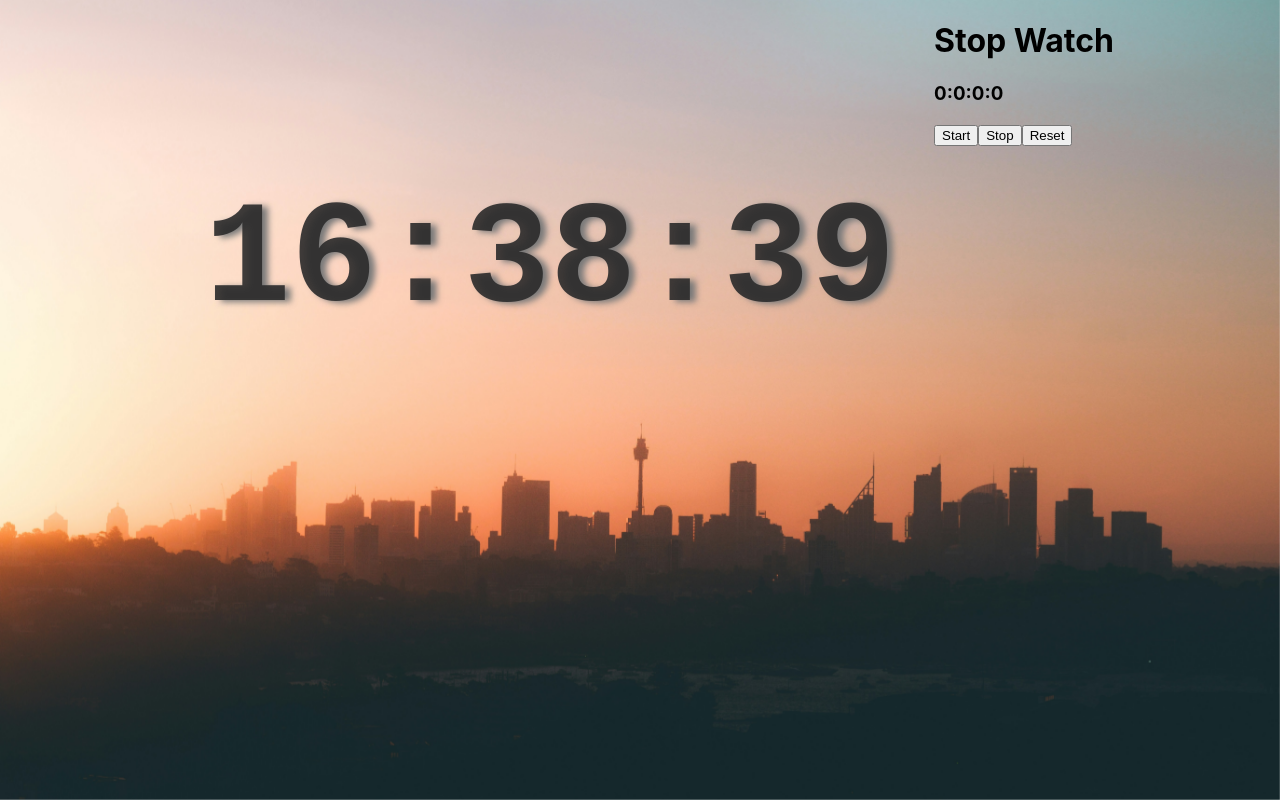
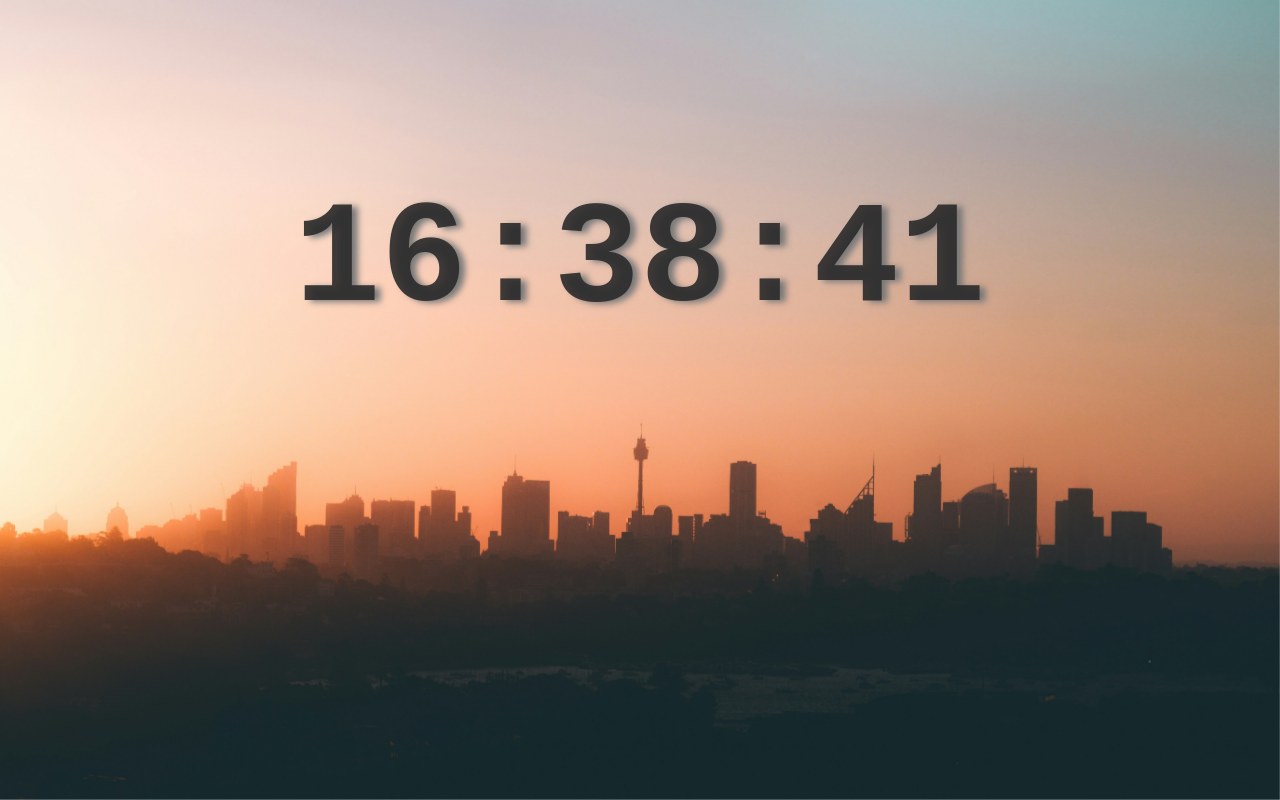
Before and after one commit to zahraRostami1999/digital-clock-app, a React (Create React App) app: page / in a window 1280 px wide. Built offline with nearby package versions, Linux system fonts and the light colour scheme.

Commit message:
edit App.js: add Clock and Stopwatch Routes

```diff
--- a/src/App.js
+++ b/src/App.js
@@ -1,12 +1,21 @@
-import Clock from './Clock.jsx';
-import StopWatch from './StopWatch.jsx';
+import { BrowserRouter, Routes, Route } from 'react-router-dom';
+import Clock from './Clock';
+import StopWatch from './StopWatch';
 
 function App() {
+  document.title = 'Clock';
   return (
-    <div className="App">
-      <Clock />
-      <StopWatch />
-    </div>
+    <>
+      <div className="App">
+        <BrowserRouter>
+          <Routes>
+            <Route path="/" element={<Clock />} />
+            <Route path="/stopWatch" element={<StopWatch />} />
+          </Routes>
+        </BrowserRouter>
+      </div>
+    </>
+
   );
 }
 
```
